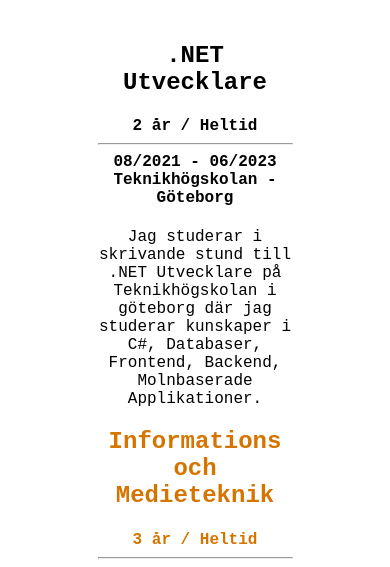
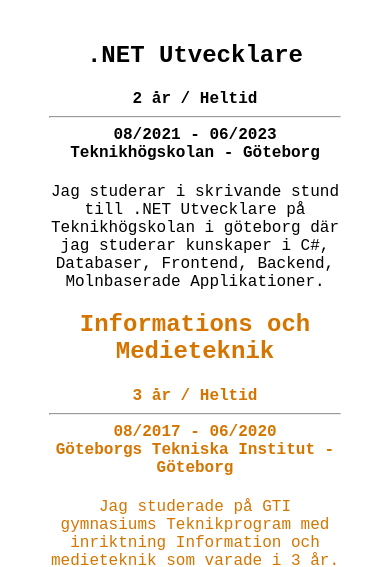
Before and after one commit to Simon0820/CV, a plain HTML site: page CV.html in a window 390 px wide. Shown: the part 533-1100 px from the top of the page. Drawn offline with Linux system fonts and the light colour scheme.

Commit message:
Update style.css

```diff
--- a/style.css
+++ b/style.css
@@ -167,7 +167,6 @@ form{
 .sticky{
     position: -webkit-sticky;
     position: sticky;
-    font-size: 20px;
     transition: 0.5s;
 }
 
@@ -219,6 +218,6 @@ h3{
     }
 
     .cvtitles{
-        width: 50%;
+        width: 75%;
     }
 }
```
